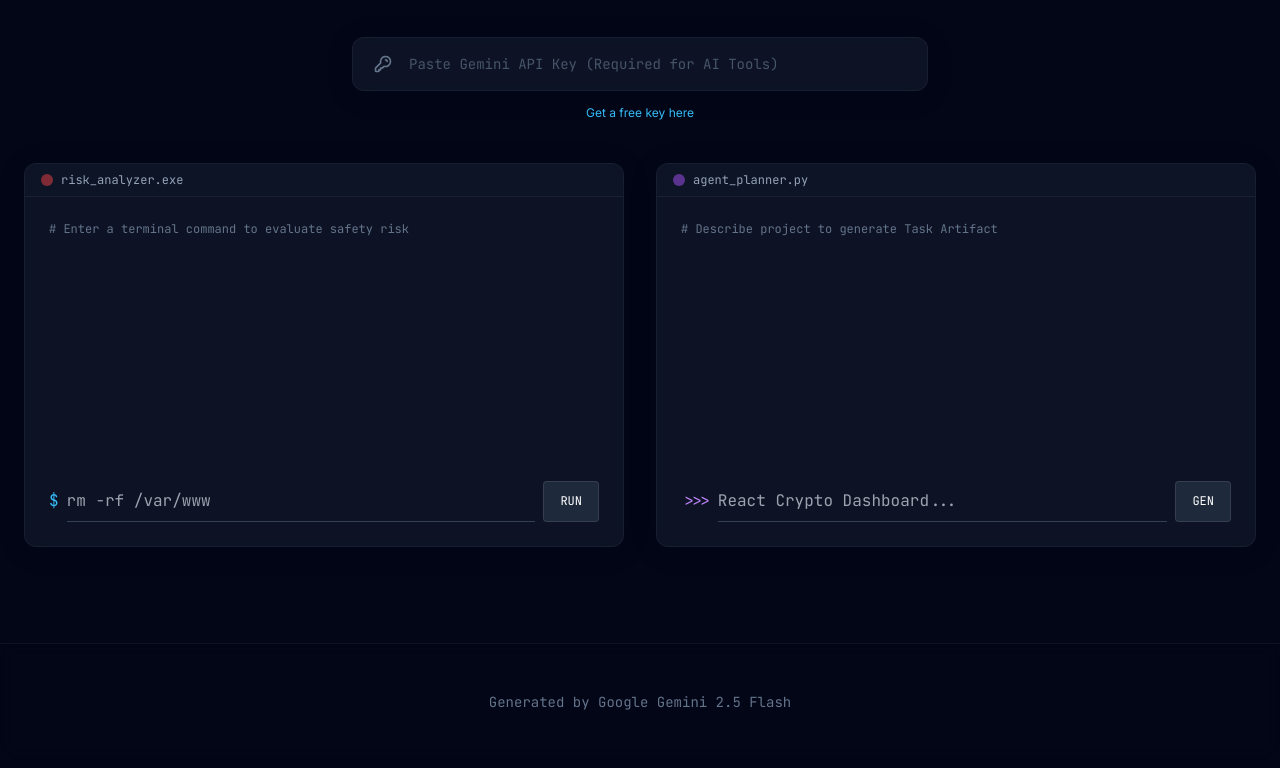
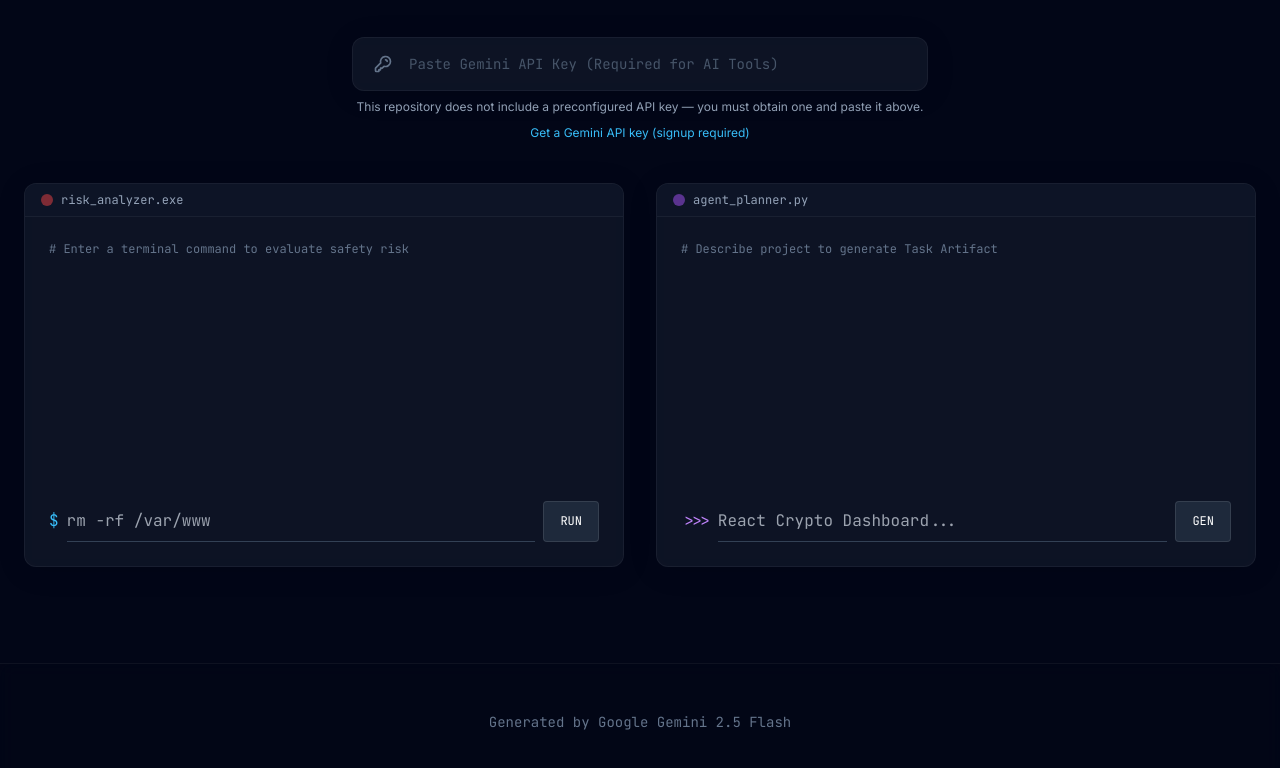
Before and after one commit to amalkp814/google-antigravity-guide, a plain HTML site: page index.html in a window 1280 px wide. Shown: the part 3089-3857 px from the top of the page. Drawn offline with nearby package versions, Linux system fonts and the light colour scheme.

Commit message:
Update README and index.html to clarify API key requirements for AI features

```diff
--- a/index.html
+++ b/index.html
@@ -118,7 +118,7 @@
                 <span class="w-3 h-3 rounded-full bg-green-500"></span>
                 <span class="ml-3 font-mono font-bold text-sm tracking-widest text-slate-400">ANTIGRAVITY.GUIDE</span>
             </div>
-            <a href="https://github.com/amalkp814" target="_blank" class="text-xs font-mono text-slate-500 hover:text-white transition-colors">v1.0.2</a>
+            <a href="https://github.com/amalkp814/google-antigravity-guide.git" target="_blank" class="text-xs font-mono text-slate-500 hover:text-white transition-colors">v1.0.2</a>
         </div>
     </nav>
 
@@ -330,7 +330,8 @@
                         class="w-full bg-transparent border-none focus:ring-0 text-white placeholder-slate-600 px-4 py-3 text-sm font-mono outline-none">
                 </div>
                 <div class="text-center mt-2">
-                    <a href="https://aistudio.google.com" target="_blank" class="text-xs text-neon-blue hover:underline">Get a free key here</a>
+                    <p class="text-xs text-slate-400 mb-1">This repository does not include a preconfigured API key — you must obtain one and paste it above.</p>
+                    <a href="https://aistudio.google.com" target="_blank" class="text-xs text-neon-blue hover:underline">Get a Gemini API key (signup required)</a>
                 </div>
             </div>
 
```
Also changed, not shown: 1 other file.
